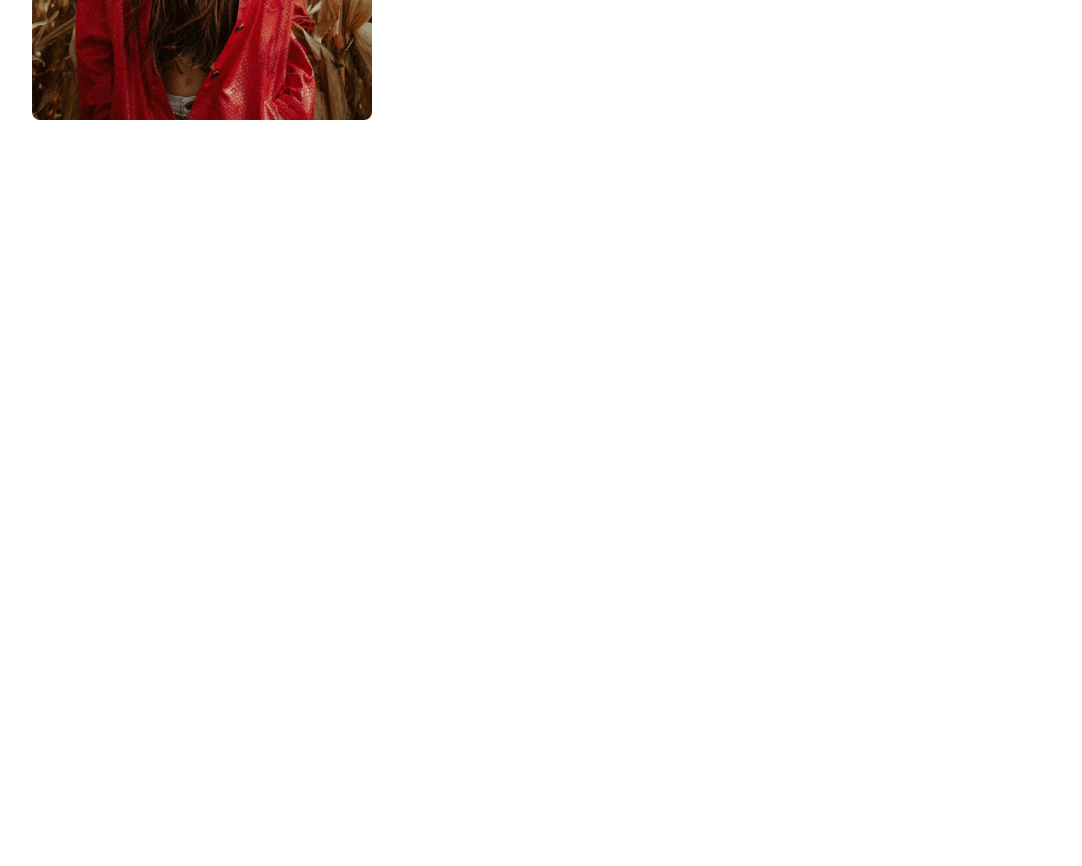
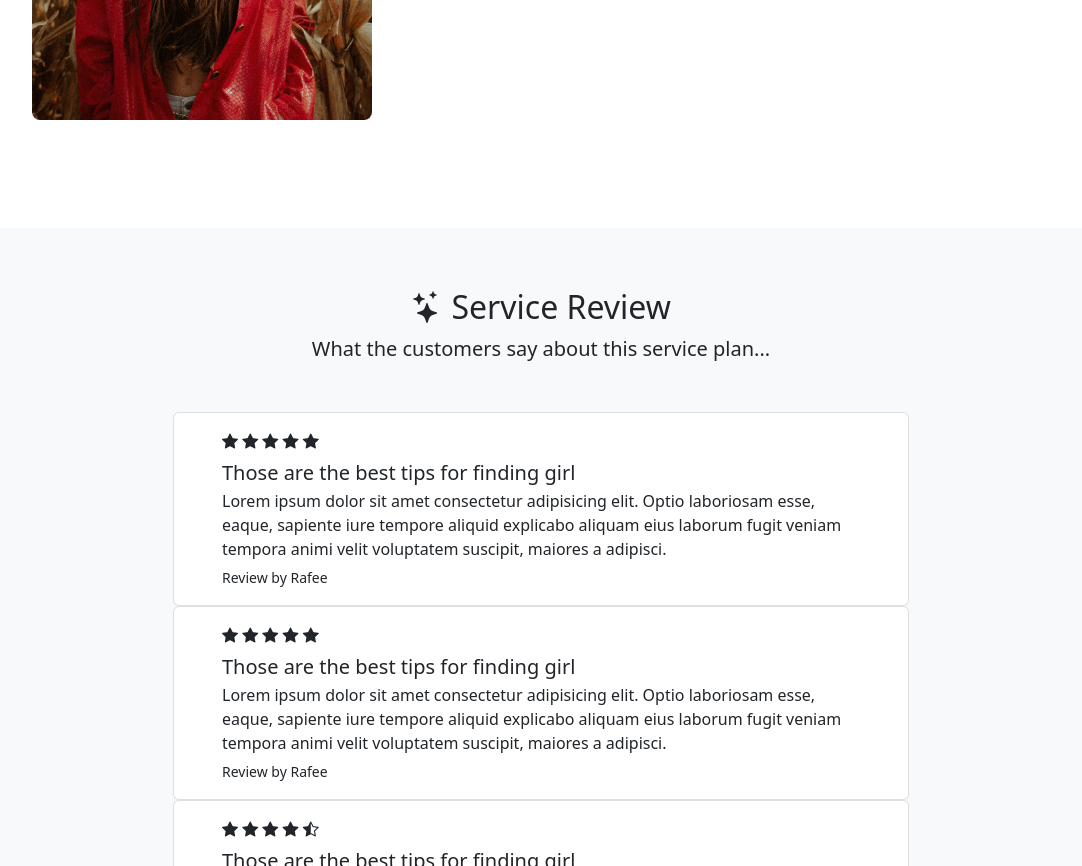
Before and after one commit to yeasinrafee/Bootstrap-5, a plain HTML site: page bootstrap-5.2.0-dist/index.html in a window 1280 px wide. Shown: the part 1934-2800 px from the top of the page, without its empty margins (99-1181 px from the left). Before the commit the page ends 2162 px from the top, so only its background shows below. Drawn offline with nearby package versions, Linux system fonts and the light colour scheme.

Commit message:
Review Section added

```diff
--- a/bootstrap-5.2.0-dist/index.html
+++ b/bootstrap-5.2.0-dist/index.html
@@ -5,6 +5,10 @@
     <meta http-equiv="X-UA-Compatible" content="IE=edge" />
     <meta name="viewport" content="width=device-width, initial-scale=1.0" />
     <link rel="stylesheet" href="css/bootstrap.css" />
+    <link
+      rel="stylesheet"
+      href="https://cdn.jsdelivr.net/npm/bootstrap-icons@1.9.1/font/bootstrap-icons.css"
+    />
     <title>Gone-Girl</title>
 
     <style>
@@ -23,7 +27,10 @@
     <!-- Nav-bar Section  -->
     <nav class="navbar navbar-expand-md fixed-top bg-light">
       <div class="container-xxl">
-        <a class="navbar-brand logo" href="#hero">Gone-Girl Find you Love</a>
+        <a class="navbar-brand logo" href="#hero">
+          <i class="bi bi-box2-heart"></i>
+          Gone-Girl Find you Love</a
+        >
         <button
           class="navbar-toggler"
           type="button"
@@ -52,7 +59,7 @@
               <a class="nav-link" href="#pricing">Pricing</a>
             </li>
             <li class="nav-item me-4">
-              <a class="nav-link">Disabled</a>
+              <a class="nav-link" href="#review">Review</a>
             </li>
           </ul>
         </div>
@@ -255,6 +262,105 @@
       </div>
     </section>
 
+    <!-- Review List -->
+    <section id="review" class="bg-light">
+      <div class="container-lg">
+        <div class="text-center">
+          <h2><i class="bi bi-stars"></i> Service Review</h2>
+          <p class="lead">What the customers say about this service plan...</p>
+        </div>
+        <div class="row justify-content-center my-5">
+          <div class="col-lg-8">
+            <div class="list-group">
+              <div class="list-group-item px-5 py-3">
+                <div class="pb-2">
+                  <i class="bi bi-star-fill"></i>
+                  <i class="bi bi-star-fill"></i>
+                  <i class="bi bi-star-fill"></i>
+                  <i class="bi bi-star-fill"></i>
+                  <i class="bi bi-star-fill"></i>
+                </div>
+                <h5 class="mb-1">Those are the best tips for finding girl</h5>
+                <p class="mb-1">
+                  Lorem ipsum dolor sit amet consectetur adipisicing elit. Optio
+                  laboriosam esse, eaque, sapiente iure tempore aliquid
+                  explicabo aliquam eius laborum fugit veniam tempora animi
+                  velit voluptatem suscipit, maiores a adipisci.
+                </p>
+                <small>Review by Rafee</small>
+              </div>
+            </div>
+          </div>
+
+          <div class="col-lg-8">
+            <div class="list-group">
+              <div class="list-group-item px-5 py-3">
+                <div class="pb-2">
+                  <i class="bi bi-star-fill"></i>
+                  <i class="bi bi-star-fill"></i>
+                  <i class="bi bi-star-fill"></i>
+                  <i class="bi bi-star-fill"></i>
+                  <i class="bi bi-star-fill"></i>
+                </div>
+                <h5 class="mb-1">Those are the best tips for finding girl</h5>
+                <p class="mb-1">
+                  Lorem ipsum dolor sit amet consectetur adipisicing elit. Optio
+                  laboriosam esse, eaque, sapiente iure tempore aliquid
+                  explicabo aliquam eius laborum fugit veniam tempora animi
+                  velit voluptatem suscipit, maiores a adipisci.
+                </p>
+                <small>Review by Rafee</small>
+              </div>
+            </div>
+          </div>
+
+          <div class="col-lg-8">
+            <div class="list-group">
+              <div class="list-group-item px-5 py-3">
+                <div class="pb-2">
+                  <i class="bi bi-star-fill"></i>
+                  <i class="bi bi-star-fill"></i>
+                  <i class="bi bi-star-fill"></i>
+                  <i class="bi bi-star-fill"></i>
+                  <i class="bi bi-star-half"></i>
+                </div>
+                <h5 class="mb-1">Those are the best tips for finding girl</h5>
+                <p class="mb-1">
+                  Lorem ipsum dolor sit amet consectetur adipisicing elit. Optio
+                  laboriosam esse, eaque, sapiente iure tempore aliquid
+                  explicabo aliquam eius laborum fugit veniam tempora animi
+                  velit voluptatem suscipit, maiores a adipisci.
+                </p>
+                <small>Review by Rafee</small>
+              </div>
+            </div>
+          </div>
+
+          <div class="col-lg-8">
+            <div class="list-group">
+              <div class="list-group-item px-5 py-3">
+                <div class="pb-2">
+                  <i class="bi bi-star-fill"></i>
+                  <i class="bi bi-star-fill"></i>
+                  <i class="bi bi-star-fill"></i>
+                  <i class="bi bi-star-fill"></i>
+                  <i class="bi bi-star"></i>
+                </div>
+                <h5 class="mb-1">Those are the best tips for finding girl</h5>
+                <p class="mb-1">
+                  Lorem ipsum dolor sit amet consectetur adipisicing elit. Optio
+                  laboriosam esse, eaque, sapiente iure tempore aliquid
+                  explicabo aliquam eius laborum fugit veniam tempora animi
+                  velit voluptatem suscipit, maiores a adipisci.
+                </p>
+                <small>Review by Rafee</small>
+              </div>
+            </div>
+          </div>
+        </div>
+      </div>
+    </section>
+
     <script
       src="https://cdn.jsdelivr.net/npm/@popperjs/core@2.11.5/dist/umd/popper.min.js"
       integrity="sha384-Xe+8cL9oJa6tN/veChSP7q+mnSPaj5Bcu9mPX5F5xIGE0DVittaqT5lorf0EI7Vk"
```
